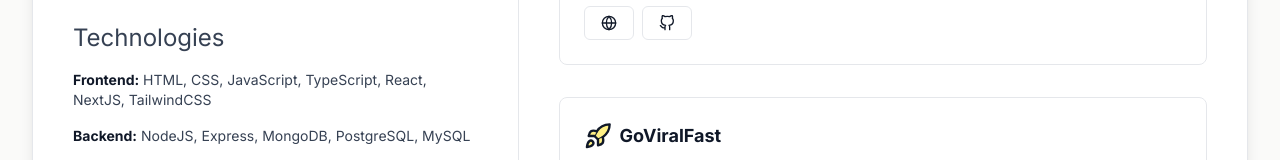
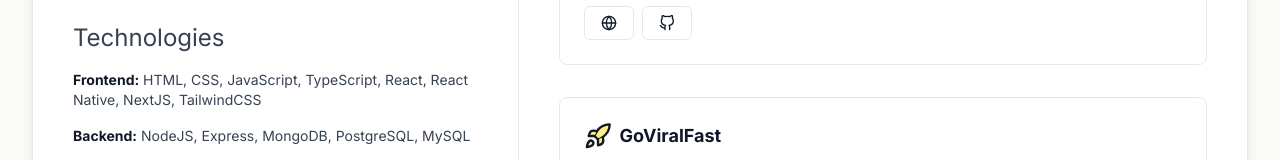
Before and after one commit to kaanmetep/portfolio, a Next.js app: page / in a window 1280 px wide. Shown: the part 487-647 px from the top of the page. Built offline with nearby package versions, Linux system fonts and the light colour scheme.

Commit message:
update info

```diff
--- a/components/Contact.jsx
+++ b/components/Contact.jsx
@@ -50,7 +50,7 @@
   return (
     <div className="text-gray-700 dark:text-gray-300 lg:text-base text-sm">
       <div>
-        <div className="flex items-center gap-2">
+        <div className="flex flex-col sm:flex-row sm:items-center gap-2">
           <p>My personal email:</p>
           <Button
             onClick={() =>
--- a/constants.js
+++ b/constants.js
@@ -4,6 +4,7 @@
   "JavaScript",
   "TypeScript",
   "React",
+  "React Native",
   "NextJS",
   "TailwindCSS",
 ];
```
